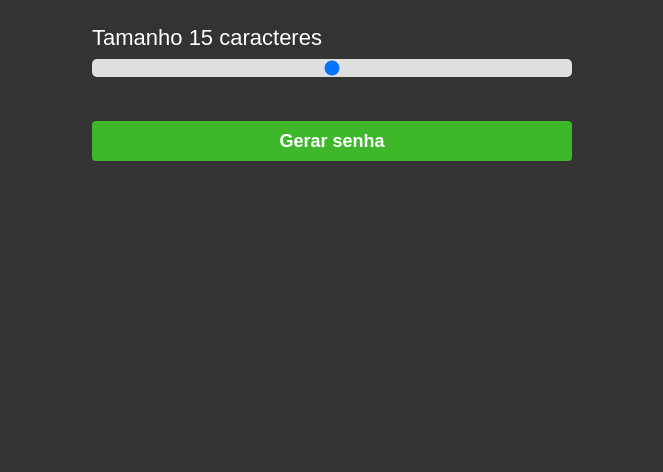
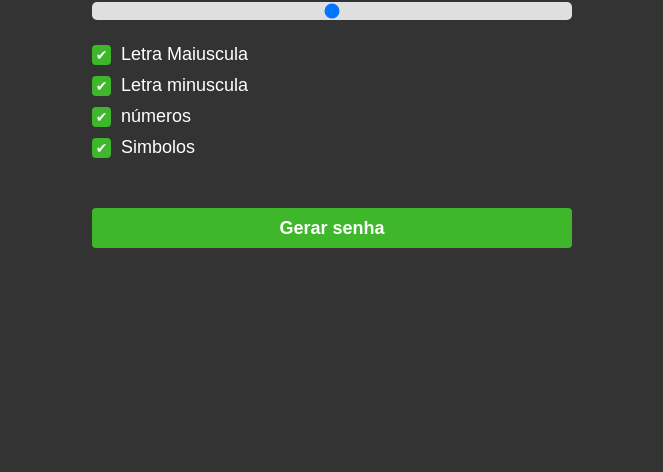
Before and after one commit to MauricioRDev/Gerador-de-senhas, a plain HTML site: page index.html in a window 1280 px wide. Shown: the part 328-800 px from the top of the page, without its empty margins (308-971 px from the left). Drawn offline with Linux system fonts and the light colour scheme.

Commit message:
Incluido checkbox

```diff
--- a/index.html
+++ b/index.html
@@ -17,6 +17,30 @@
     <span>Tamanho <span id="valor"></span> caracteres</span>
     <input id="slider" class="slider" type="range" min="5" max="25" value="15"/>
 
+    <div class="way-container">
+      <div class="way">
+        <input type="checkbox" id="maiusculas" checked>
+        <label for="maiusculas">Letra Maiuscula</label>
+      </div>
+
+      <div class="way">
+        <input type="checkbox" id="minusculas" checked>
+        <label for="minusculas">Letra minuscula</label>
+      </div>
+
+      <div class="way">
+        <input type="checkbox" id="numeros" checked>
+        <label for="numeros">números</label>
+      </div>
+
+      <div class="way">
+        <input type="checkbox" id="simbolos" checked>
+        <label for="simbolos">Simbolos</label>
+      </div>
+
+
+    </div>
+
     <button id="button" class="button-cta" onclick="generatePassword()">Gerar senha</button>
   </div>
 
--- a/script.js
+++ b/script.js
@@ -1,3 +1,8 @@
+let chkMaiusculas = document.querySelector("#maiusculas");
+let chkMinusculas = document.querySelector("#minusculas");
+let chkNumeros = document.querySelector("#numeros");
+let chkSimbolos = document.querySelector("#simbolos");
+
 let sliderElement = document.querySelector("#slider");
 let buttonElement = document.querySelector("#button");
 
@@ -6,30 +11,48 @@ let password = document.querySelector("#password");
 
 let containerPassword = document.querySelector("#container-password");
 
-let charset = 'abcdefghijklmnopqrstuvwxyzABCDEFGHIJKLMNOPQRSTUVWXYZ0123456789!@#%*';
-let novaSenha = '';
+let maiusculas = "ABCDEFGHIJKLMNOPQRSTUVWXYZ";
+let minusculas = "abcdefghijklmnopqrstuvwxyz";
+let numeros = "0123456789";
+let simbolos = "!@#%*";
+
+let novaSenha = "";
 
 sizePassword.innerHTML = sliderElement.value;
 
-slider.oninput = function() {
+slider.oninput = function () {
   sizePassword.innerHTML = this.value;
-}
+};
 
+function generatePassword() {
+  let charset = '';
 
-function generatePassword(){
+  if (chkMaiusculas.checked) charset += maiusculas;
+  if (chkMinusculas.checked) charset += minusculas;
+  if (chkNumeros.checked) charset += numeros;
+  if (chkSimbolos.checked) charset += simbolos;
 
-  let pass = '';
-  for(let i = 0, n = charset.length; i < sliderElement.value; ++i){
+  if (charset === '') {
+    alert(
+      "Porfavor, Selecione pelo menos uma opção para uma senha mais SEGURA!"
+    );
+    return;
+  }
+
+  let pass = "";
+  let n = charset.length;
+
+  for (let i = 0; i < sliderElement.value; i++) {
     pass += charset.charAt(Math.floor(Math.random() * n));
   }
 
-  console.log(pass)
+  console.log(pass);
   containerPassword.classList.remove("hide");
   password.innerHTML = pass;
   novaSenha = pass;
 }
 
-function copyPassword(){
-  alert("Senha copiada com sucesso!")
+function copyPassword() {
+  alert("Senha copiada com sucesso!");
   navigator.clipboard.writeText(novaSenha);
 }
--- a/style.css
+++ b/style.css
@@ -111,3 +111,45 @@ body{
     bottom: 50px;
     opacity: 1;
 }
+
+.way-container{
+    margin-top: 20px;
+}
+
+.way{
+    display: flex;
+    align-items: center;
+    margin-bottom: 10px;
+    color: #FFF;
+    font-size: 18px;
+}
+
+.way input[type="checkbox"]{
+    -webkit-appearance: none;
+    -moz-appearance: none;
+    appearance: none;
+    width: 20px;
+    height: 20px;
+    border: 2px solid #FFF;
+    border-radius: 4px;
+    outline: none;
+    cursor: pointer;
+    margin-right: 10px;
+    position: relative;
+    background-color: #333;
+}
+
+.way input[type="checkbox"]:checked{
+    background-color: #3EB72B;
+    border-color: #3EB72B;
+}
+
+.way input[type="checkbox"]:checked:before{
+    content: '✔';
+    color: #FFF;
+    font-size: 14px;
+    position: absolute;
+    top: 50%;
+    left: 50%;
+    transform: translate(-50%, -50%);
+}
```
Also changed, not shown: assets/logo.png (added).
